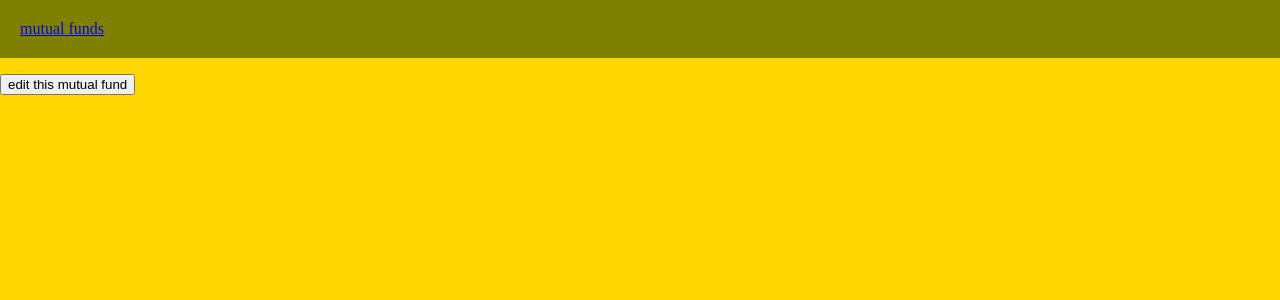
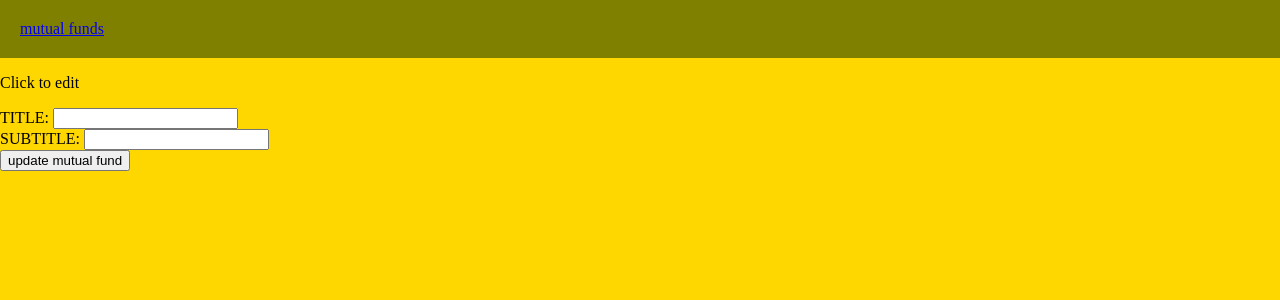
Before and after one commit to Nmuta/vanguard_mutual_funds2, an Angular app: page /funds/1 in a window 1280 px wide. Shown: the top 300 px of the page. Built offline with nearby package versions, Linux system fonts and the light colour scheme; no server answers.

Commit message:
Up to creating array of arrays

```diff
--- a/src/app/fund/fund.component.html
+++ b/src/app/fund/fund.component.html
@@ -1,8 +1,13 @@
-<p>{{fund.title}}</p>
-
-<p>{{fund.id}}</p>
-
-<p>{{fund.subtitle}}</p>
+<p>Click to edit</p>
 
 
-<button (click)="edit()">edit this mutual fund</button>
+<div>
+    TITLE: <input [(ngModel)]="fund.title" />
+</div>
+
+<div>
+    SUBTITLE: <input [(ngModel)]="fund.subtitle" />
+</div>
+
+
+<button (click)="update()">update mutual fund</button>
--- a/src/app/fund/fund.component.ts
+++ b/src/app/fund/fund.component.ts
@@ -12,6 +12,11 @@ export class FundComponent implements OnInit {
 
   fund:Fund = {};
 
+  // workingFund = {title: ["asdf", {editing: false}],
+  //                subtitle: ["adsf", {editing: true}]
+  //               }
+
+  tempFundList:any[][] = [];
 
   constructor(private route:ActivatedRoute,
     private fundService: FundService,
@@ -24,12 +29,22 @@ export class FundComponent implements OnInit {
       console.log("this is my wildcard 'id' ", myid);
       this.fundService.getFund(myid).subscribe(payload=>{
         this.fund = payload;
+        const obj = {...this.fund};
+        for(const [key, value] of Object.entries(this.fund)){
+           const localarray = [key, value, false];
+           this.tempFundList.push(localarray);
+        }
       })
     })
   }
 
-  edit() :void {
-     this.router.navigateByUrl(`/funds/${this.fund.id}/edit`);
+
+  update(): void {
+    this.fundService.updateFund(this.fund).subscribe(data =>{
+      if(data){
+        this.router.navigateByUrl("/funds");
+      }
+    })
   }
 
 
```
